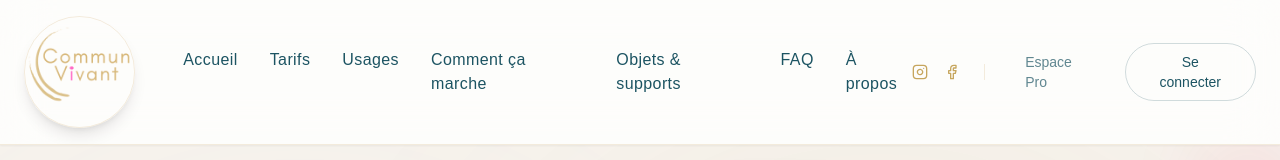
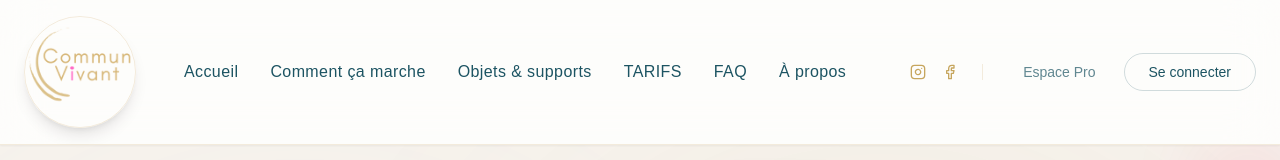
Before and after one commit to vvvfbm77fs-commits/et-jai-crie-v2, a Next.js app: page / in a window 1280 px wide. Shown: the top 160 px of the page. Built offline with nearby package versions, Linux system fonts and the light colour scheme.

Commit message:
Update Header menu: Remove 'Usages', add 'TARIFS' in 4th pos

```diff
--- a/components/Header.tsx
+++ b/components/Header.tsx
@@ -32,10 +32,9 @@ export default function Header() {
 
                         <nav className="flex gap-8 text-memoir-blue text-base font-light tracking-wide" style={{ fontFamily: 'Manrope, sans-serif' }}>
                             <Link href="/" className="hover:text-memoir-gold transition-colors">Accueil</Link>
-                            <Link href="/tarifs" className="hover:text-memoir-gold transition-colors">Tarifs</Link>
-                            <Link href="/#usages" className="hover:text-memoir-gold transition-colors">Usages</Link>
                             <Link href="/#comment-ca-marche" className="hover:text-memoir-gold transition-colors">Comment ça marche</Link>
                             <Link href="/supports-physiques" className="hover:text-memoir-gold transition-colors">Objets & supports</Link>
+                            <Link href="/tarifs" className="hover:text-memoir-gold transition-colors font-medium">TARIFS</Link>
                             <Link href="/faq" className="hover:text-memoir-gold transition-colors">FAQ</Link>
                             <Link href="/a-propos" className="hover:text-memoir-gold transition-colors">À propos</Link>
                         </nav>
@@ -94,10 +93,9 @@ export default function Header() {
                 <div className="md:hidden absolute top-full left-0 w-full bg-white border-t border-memoir-gold/20 shadow-xl px-6 py-8 flex flex-col gap-6 animate-in slide-in-from-top-5 duration-200 h-screen">
                     <nav className="flex flex-col items-center gap-6 text-memoir-blue text-xl font-light" style={{ fontFamily: 'Manrope, sans-serif' }}>
                         <Link href="/" onClick={toggleMenu} className="hover:text-memoir-gold transition-colors">Accueil</Link>
-                        <Link href="/tarifs" onClick={toggleMenu} className="hover:text-memoir-gold transition-colors">Tarifs</Link>
-                        <Link href="/#usages" onClick={toggleMenu} className="hover:text-memoir-gold transition-colors">Usages</Link>
                         <Link href="/#comment-ca-marche" onClick={toggleMenu} className="hover:text-memoir-gold transition-colors">Comment ça marche</Link>
                         <Link href="/supports-physiques" onClick={toggleMenu} className="hover:text-memoir-gold transition-colors">Objets & supports</Link>
+                        <Link href="/tarifs" onClick={toggleMenu} className="hover:text-memoir-gold transition-colors font-medium">TARIFS</Link>
                         <Link href="/faq" onClick={toggleMenu} className="hover:text-memoir-gold transition-colors">FAQ</Link>
                         <Link href="/a-propos" onClick={toggleMenu} className="hover:text-memoir-gold transition-colors">À propos</Link>
                     </nav>
```
